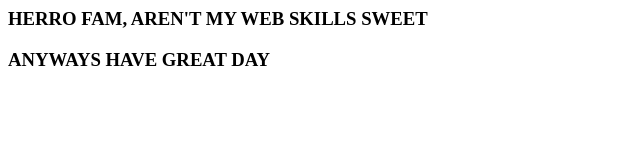
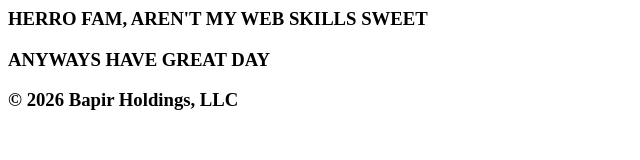
Before and after one commit to bapirholdings/abdulkarimsalih-website, a plain HTML site: page index.html in a window 1280 px wide. Shown: the whole page, without its empty margins (0-640 px from the left). Drawn offline with Linux system fonts and the light colour scheme.

Commit message:
Add copyright notice to index.html
Added copyright notice for Bapir Holdings, LLC.

```diff
--- a/index.html
+++ b/index.html
@@ -2,5 +2,6 @@
 <body>
   <h3>HERRO FAM, AREN'T MY WEB SKILLS SWEET</h3>
   <h3>ANYWAYS HAVE GREAT DAY</h3>
+  <h3>© 2026 Bapir Holdings, LLC</h3>
 </body>
 </html>
```
